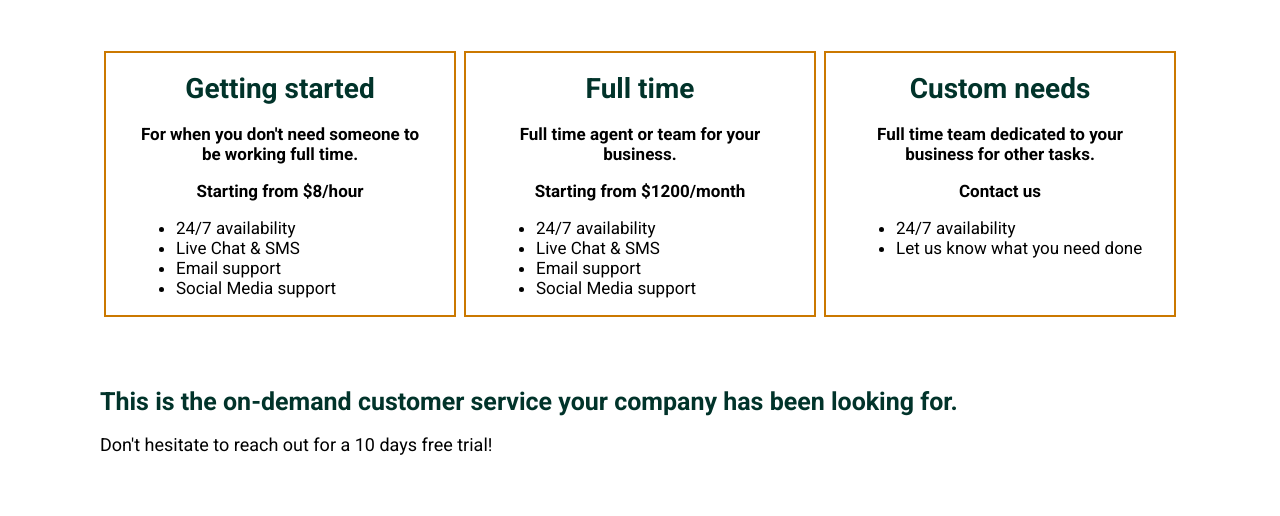
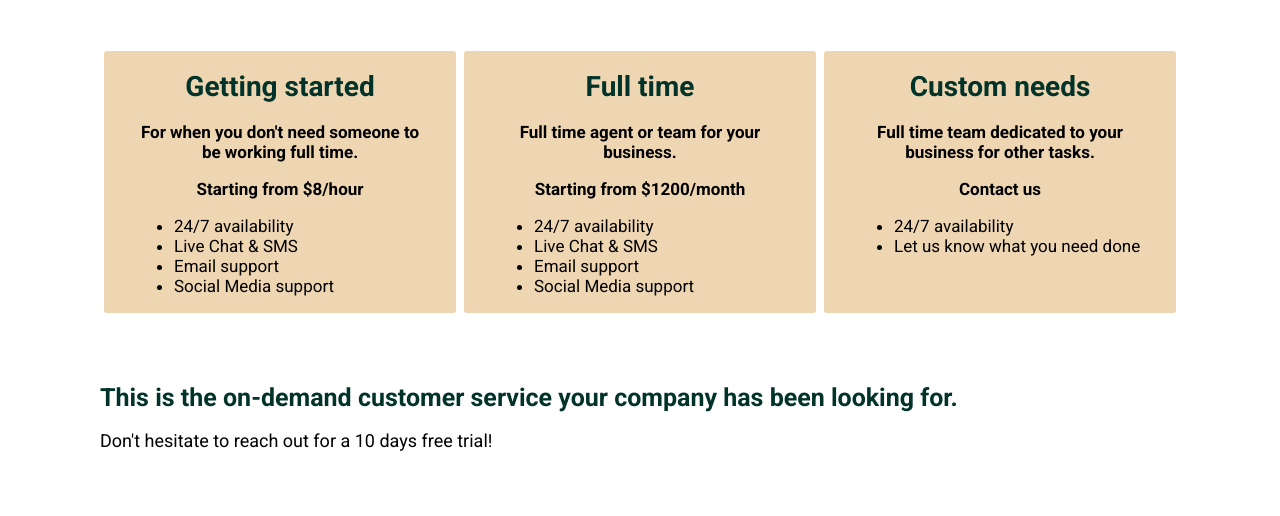
Before and after one commit to NowCallCenter/NCC, a plain HTML site: page pricing.html in a window 1280 px wide. Shown: the part 244-760 px from the top of the page. Drawn offline with Linux system fonts and the light colour scheme.

Commit message:
Update pricing.css

```diff
--- a/pricing.css
+++ b/pricing.css
@@ -225,8 +225,10 @@ a:active  { text-decoration: none; color: unset;}
 
 .getting-started {
   padding: 0px 30px 0px 30px;
-  border: 2px solid #cb7800;
+  border: none;
+  border-radius: 3px;
   margin: 4px;
+  background-color: rgb(203, 120, 0, 0.3)
 }
 
 .getting-started h1 {
@@ -247,8 +249,10 @@ a:active  { text-decoration: none; color: unset;}
 
 .full-time {
   padding: 0px 30px 0px 30px;
-  border: 2px solid #cb7800;
+  border: none;
+  border-radius: 3px;
   margin: 4px;
+  background-color: rgb(203, 120, 0, 0.3)
 }
 
 .full-time h1 {
@@ -269,8 +273,10 @@ a:active  { text-decoration: none; color: unset;}
 
 .custom {
   padding: 0px 30px 0px 30px;
-  border: 2px solid #cb7800;
+  border: none;
+  border-radius: 3px;
   margin: 4px;
+  background-color: rgb(203, 120, 0, 0.3)
 }
 
 .custom h1 {
```
